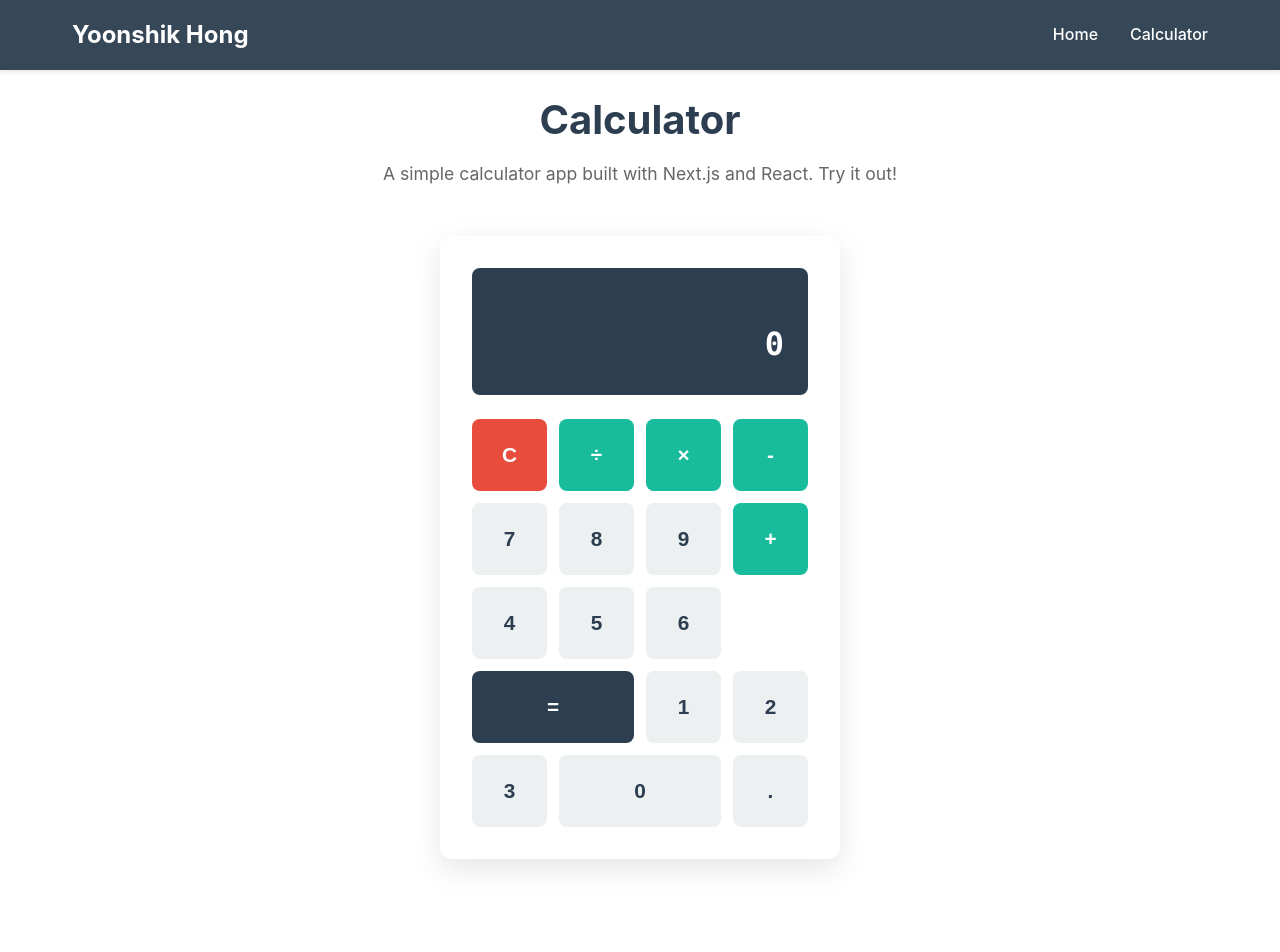
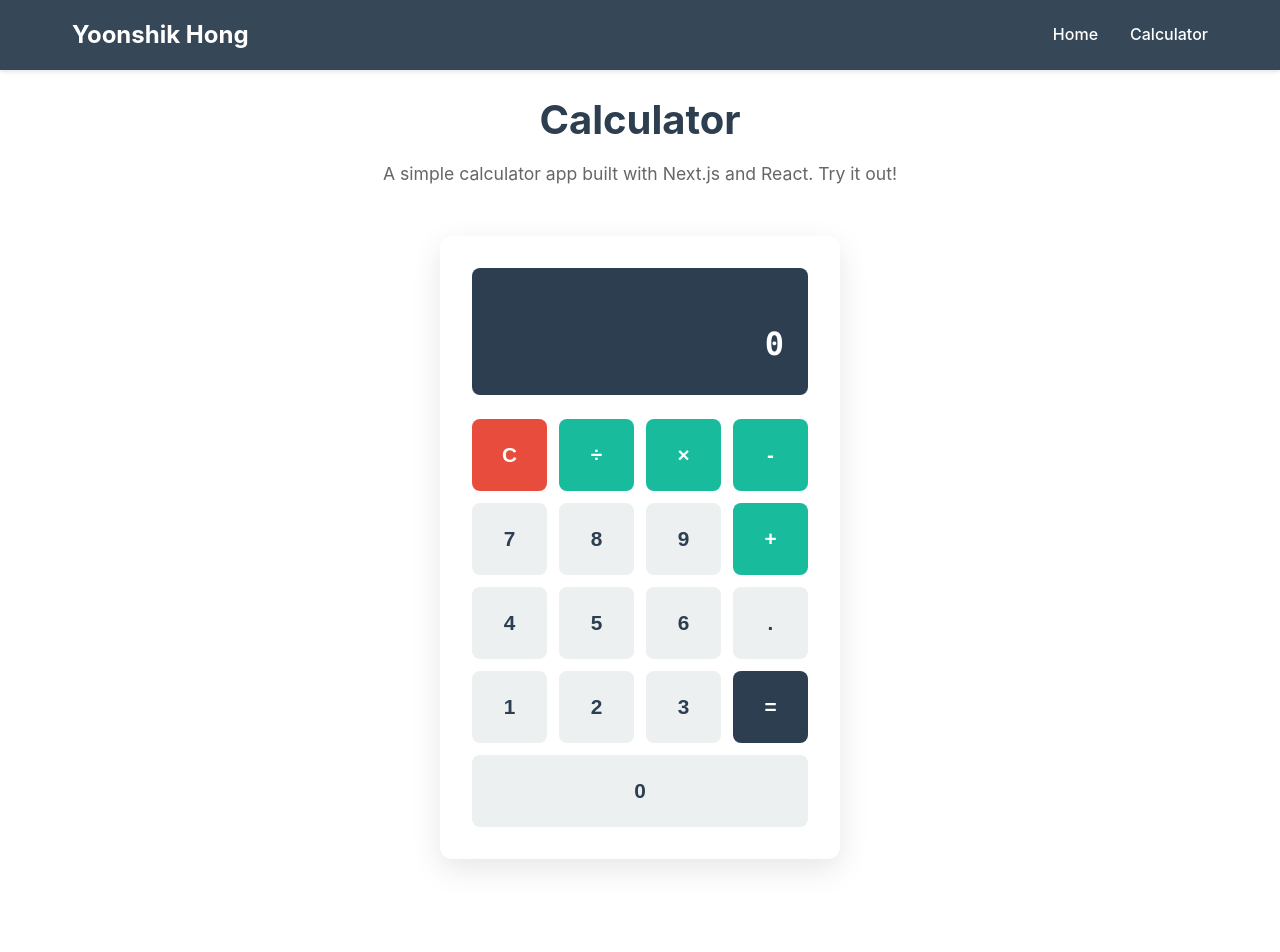
Before and after one commit to yoonshik/YoonshikWebsite, a Next.js app: page /calculator in a window 1280 px wide. Shown: the top 952 px of the page. Built offline with nearby package versions, Linux system fonts and the light colour scheme.

Commit message:
update calculator

```diff
--- a/app/[appname]/apps/Calculator.module.css
+++ b/app/[appname]/apps/Calculator.module.css
@@ -99,7 +99,6 @@
 .buttonEquals {
   background: var(--color-secondary);
   color: #ffffff;
-  grid-column: span 2;
 }
 
 .buttonEquals:hover {
@@ -116,7 +115,7 @@
 }
 
 .buttonZero {
-  grid-column: span 2;
+  grid-column: span 4;
 }
 
 @media (max-width: 480px) {
--- a/app/[appname]/apps/Calculator.tsx
+++ b/app/[appname]/apps/Calculator.tsx
@@ -88,6 +88,7 @@ export default function Calculator() {
         </div>
 
         <div className={styles.buttons}>
+          {/* Row 1 */}
           <button
             className={`${styles.button} ${styles.buttonClear}`}
             onClick={clear}
@@ -113,6 +114,7 @@ export default function Calculator() {
             -
           </button>
 
+          {/* Row 2 */}
           <button className={styles.button} onClick={() => inputDigit('7')}>7</button>
           <button className={styles.button} onClick={() => inputDigit('8')}>8</button>
           <button className={styles.button} onClick={() => inputDigit('9')}>9</button>
@@ -123,9 +125,16 @@ export default function Calculator() {
             +
           </button>
 
+          {/* Row 3 */}
           <button className={styles.button} onClick={() => inputDigit('4')}>4</button>
           <button className={styles.button} onClick={() => inputDigit('5')}>5</button>
           <button className={styles.button} onClick={() => inputDigit('6')}>6</button>
+          <button className={styles.button} onClick={inputDecimal}>.</button>
+
+          {/* Row 4 */}
+          <button className={styles.button} onClick={() => inputDigit('1')}>1</button>
+          <button className={styles.button} onClick={() => inputDigit('2')}>2</button>
+          <button className={styles.button} onClick={() => inputDigit('3')}>3</button>
           <button
             className={`${styles.button} ${styles.buttonEquals}`}
             onClick={handleEquals}
@@ -133,17 +142,13 @@ export default function Calculator() {
             =
           </button>
 
-          <button className={styles.button} onClick={() => inputDigit('1')}>1</button>
-          <button className={styles.button} onClick={() => inputDigit('2')}>2</button>
-          <button className={styles.button} onClick={() => inputDigit('3')}>3</button>
-
+          {/* Row 5 */}
           <button
             className={`${styles.button} ${styles.buttonZero}`}
             onClick={() => inputDigit('0')}
           >
             0
           </button>
-          <button className={styles.button} onClick={inputDecimal}>.</button>
         </div>
       </div>
     </div>
--- a/app/page.tsx
+++ b/app/page.tsx
@@ -15,7 +15,6 @@ export default function Home() {
             priority
           />
           <h1 className={styles.heroTitle}>Yoonshik Hong</h1>
-          <div className={styles.divider}></div>
           <p className={styles.heroSubtitle}>Software Engineer</p>
         </div>
       </section>
```
